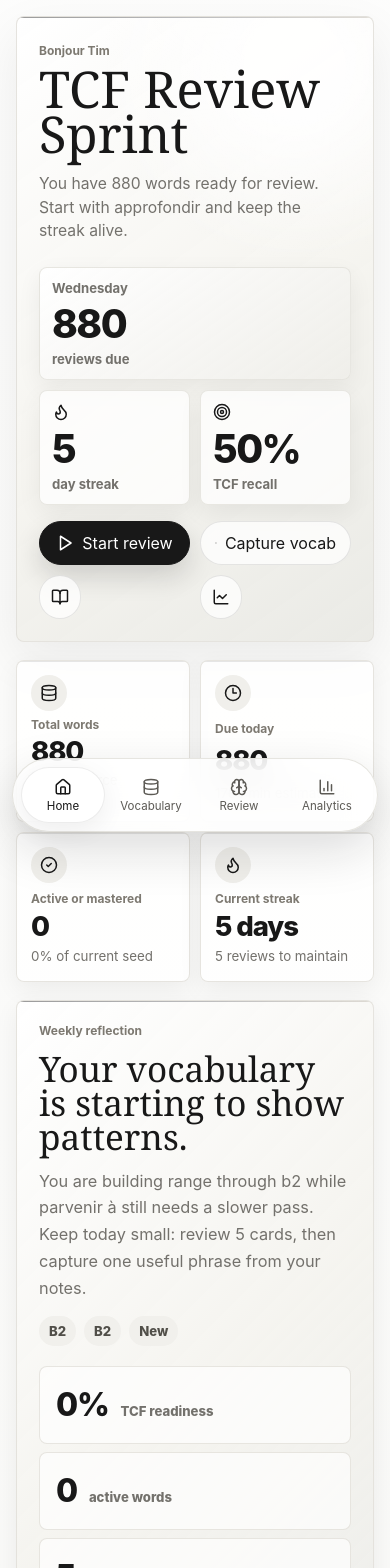
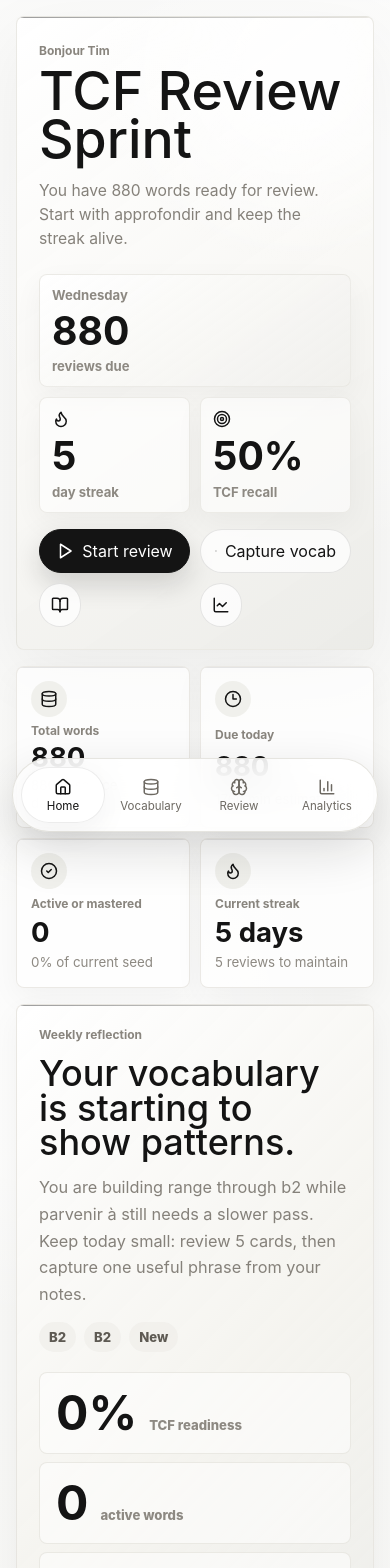
Before and after one commit to timilehinlawal/french-vocab, a React (Vite) app: page / in a window 390 px wide. Shown: the top 1568 px of the page. Built offline with nearby package versions, Linux system fonts and the light colour scheme.

Commit message:
Refine soft mobile visual style

```diff
--- a/src/styles.css
+++ b/src/styles.css
@@ -2,24 +2,24 @@
   color-scheme: light;
   font-family:
     var(--font-ui);
-  background: #f4f4f1;
-  color: #181818;
+  background: #f1f1ee;
+  color: #141414;
   --font-ui:
     "Avenir Next", Avenir, "Nunito Sans", "Inter", ui-sans-serif, system-ui,
     -apple-system, BlinkMacSystemFont, "Segoe UI", sans-serif;
   --font-display:
-    "Fraunces", "Instrument Serif", "New York", "Iowan Old Style", Georgia,
-    "Times New Roman", serif;
+    "Avenir Next", Avenir, "Nunito Sans", "Inter", ui-sans-serif, system-ui,
+    -apple-system, BlinkMacSystemFont, "Segoe UI", sans-serif;
   --font-mono: "SF Mono", "SFMono-Regular", ui-monospace, Menlo, monospace;
-  --ink: #181818;
-  --muted: #73716c;
-  --line: #e2e0da;
+  --ink: #141414;
+  --muted: #8d8982;
+  --line: #e4e2dc;
   --surface: #ffffff;
-  --surface-soft: #f8f7f3;
-  --surface-raised: rgba(255, 255, 255, 0.82);
-  --primary: #181818;
-  --primary-soft: #efeee9;
-  --primary-ink: #181818;
+  --surface-soft: #f7f6f2;
+  --surface-raised: rgba(255, 255, 255, 0.7);
+  --primary: #141414;
+  --primary-soft: #eeede8;
+  --primary-ink: #141414;
   --blush: #f2e7ea;
   --blush-ink: #6d3445;
   --blue: #e8edf1;
@@ -27,11 +27,11 @@
   --lavender: #eeece7;
   --graphite-soft: #ecebea;
   --graphite-ink: #4b4a47;
-  --accent-gradient: linear-gradient(135deg, #111111 0%, #5f6066 48%, #b7b0a4 100%);
-  --accent-gradient-soft: linear-gradient(135deg, rgba(255, 255, 255, 0.82) 0%, rgba(236, 235, 229, 0.84) 48%, rgba(214, 216, 216, 0.7) 100%);
-  --accent-gradient-field: linear-gradient(145deg, rgba(255, 255, 255, 0.98) 0%, rgba(245, 244, 239, 0.94) 54%, rgba(232, 232, 227, 0.9) 100%);
-  --shadow-soft: 0 18px 50px rgba(24, 24, 24, 0.07);
-  --shadow-tight: 0 8px 24px rgba(24, 24, 24, 0.06);
+  --accent-gradient: linear-gradient(135deg, #151515 0%, #73736f 52%, #c9c5bb 100%);
+  --accent-gradient-soft: linear-gradient(135deg, rgba(255, 255, 255, 0.74) 0%, rgba(238, 237, 232, 0.8) 52%, rgba(213, 214, 210, 0.68) 100%);
+  --accent-gradient-field: linear-gradient(145deg, rgba(255, 255, 255, 0.74) 0%, rgba(246, 245, 241, 0.7) 54%, rgba(228, 228, 223, 0.72) 100%);
+  --shadow-soft: 0 22px 70px rgba(20, 20, 20, 0.055);
+  --shadow-tight: 0 10px 30px rgba(20, 20, 20, 0.045);
   font-synthesis: none;
   text-rendering: optimizeLegibility;
   -webkit-font-smoothing: antialiased;
@@ -46,8 +46,10 @@
   min-width: 320px;
   min-height: 100vh;
   background:
-    linear-gradient(180deg, rgba(255, 255, 255, 0.78), rgba(244, 244, 241, 0.98)),
-    #f4f4f1;
+    radial-gradient(circle at 72% 7%, rgba(255, 255, 255, 0.86) 0 9rem, transparent 19rem),
+    radial-gradient(circle at 12% 28%, rgba(255, 255, 255, 0.58) 0 8rem, transparent 18rem),
+    linear-gradient(180deg, rgba(255, 255, 255, 0.68), rgba(241, 241, 238, 0.98)),
+    #f1f1ee;
 }
 
 button,
@@ -68,7 +70,7 @@
 input:focus-visible,
 select:focus-visible,
 [role="button"]:focus-visible {
-  outline: 3px solid rgba(87, 71, 183, 0.28);
+  outline: 3px solid rgba(20, 20, 20, 0.16);
   outline-offset: 3px;
 }
 
@@ -90,8 +92,8 @@
   height: 100vh;
   padding: 24px 18px;
   border-right: 1px solid rgba(226, 224, 218, 0.72);
-  background: rgba(250, 249, 245, 0.82);
-  backdrop-filter: blur(22px);
+  background: rgba(247, 247, 244, 0.74);
+  backdrop-filter: blur(26px) saturate(1.08);
 }
 
 .brand {
@@ -107,7 +109,7 @@
   width: 42px;
   height: 42px;
   border-radius: 999px;
-  background: #181818;
+  background: #141414;
   color: #ffffff;
   font-weight: 800;
 }
@@ -120,8 +122,8 @@
 .brand strong {
   font-family: var(--font-ui);
   font-size: 1.25rem;
-  font-weight: 800;
-  letter-spacing: -0.02em;
+  font-weight: 720;
+  letter-spacing: 0;
 }
 
 .brand span,
@@ -164,14 +166,14 @@
   width: 100%;
   padding: 11px 12px;
   background: transparent;
-  color: #5c5a55;
+  color: #6d6962;
 }
 
 .nav-button:hover,
 .nav-button.active {
-  background: #ffffff;
+  background: rgba(255, 255, 255, 0.82);
   border-color: rgba(24, 24, 24, 0.08);
-  color: #181818;
+  color: #141414;
   box-shadow: var(--shadow-tight);
 }
 
@@ -180,9 +182,9 @@
   gap: 3px;
   margin-top: 28px;
   padding: 14px;
-  border: 1px solid var(--line);
-  border-radius: 8px;
-  background: rgba(255, 255, 255, 0.66);
+  border: 1px solid rgba(228, 226, 220, 0.82);
+  border-radius: 8px;
+  background: rgba(255, 255, 255, 0.54);
 }
 
 .main {
@@ -191,7 +193,7 @@
 
 .view-stack {
   display: grid;
-  gap: 18px;
+  gap: 16px;
   max-width: 1160px;
 }
 
@@ -202,12 +204,12 @@
   grid-template-columns: minmax(0, 1fr) minmax(280px, 360px);
   align-items: end;
   gap: clamp(24px, 5vw, 56px);
-  min-height: 390px;
+  min-height: 360px;
   padding: clamp(26px, 5vw, 54px);
-  border: 1px solid rgba(226, 224, 218, 0.88);
+  border: 1px solid rgba(228, 226, 220, 0.72);
   border-radius: 8px;
   background:
-    radial-gradient(circle at 78% 8%, rgba(255, 255, 255, 0.9) 0 8%, transparent 30%),
+    radial-gradient(circle at 78% 8%, rgba(255, 255, 255, 0.82) 0 8%, transparent 30%),
     var(--accent-gradient-field),
     var(--surface);
   box-shadow: var(--shadow-soft);
@@ -228,10 +230,10 @@
 .review-card h1,
 .empty-state h1 {
   font-family: var(--font-display);
-  font-weight: 500;
+  font-weight: 520;
   margin: 8px 0 16px;
-  font-size: clamp(3.2rem, 7vw, 6.8rem);
-  line-height: 0.88;
+  font-size: 5.85rem;
+  line-height: 0.9;
   letter-spacing: 0;
 }
 
@@ -242,9 +244,9 @@
 .hero-band p {
   max-width: 650px;
   margin: 0;
-  color: var(--muted);
-  font-size: 1.05rem;
-  line-height: 1.6;
+  color: #85817a;
+  font-size: 1.02rem;
+  line-height: 1.56;
 }
 
 .hero-side {
@@ -264,9 +266,9 @@
   gap: 10px;
   min-height: 132px;
   padding: 16px;
-  border: 1px solid rgba(226, 224, 218, 0.78);
-  border-radius: 8px;
-  background: rgba(255, 255, 255, 0.72);
+  border: 1px solid rgba(228, 226, 220, 0.66);
+  border-radius: 8px;
+  background: rgba(255, 255, 255, 0.56);
   box-shadow: var(--shadow-tight);
 }
 
@@ -274,12 +276,12 @@
   grid-column: 1 / -1;
   min-height: 150px;
   background:
-    linear-gradient(145deg, rgba(255, 255, 255, 0.88), rgba(235, 234, 228, 0.78)),
-    rgba(255, 255, 255, 0.8);
+    linear-gradient(145deg, rgba(255, 255, 255, 0.72), rgba(234, 233, 228, 0.62)),
+    rgba(255, 255, 255, 0.64);
 }
 
 .hero-mini-card svg {
-  color: #181818;
+  color: #141414;
 }
 
 .hero-mini-card span,
@@ -292,10 +294,10 @@
 .hero-mini-card strong {
   display: block;
   font-family: var(--font-ui);
-  font-size: clamp(2.4rem, 5vw, 4.7rem);
-  font-weight: 800;
+  font-size: 3.8rem;
+  font-weight: 720;
   line-height: 0.9;
-  letter-spacing: -0.04em;
+  letter-spacing: 0;
 }
 
 .hero-actions {
@@ -307,8 +309,8 @@
 
 .primary-action {
   padding: 0 16px;
-  border-color: #181818;
-  background: #181818;
+  border-color: #141414;
+  background: #141414;
   color: #ffffff;
   box-shadow: 0 12px 26px rgba(24, 24, 24, 0.16);
 }
@@ -357,7 +359,7 @@
   .empty-state,
   .reflection-card,
   .notes-panel {
-  border: 1px solid rgba(226, 224, 218, 0.86);
+  border: 1px solid rgba(228, 226, 220, 0.74);
   border-radius: 8px;
   background: var(--surface-raised);
   box-shadow: var(--shadow-tight);
@@ -368,7 +370,7 @@
   overflow: hidden;
   display: grid;
   gap: 8px;
-  padding: 18px;
+  padding: 16px;
   min-width: 0;
 }
 
@@ -376,7 +378,7 @@
   position: absolute;
   inset: 0 0 auto;
   height: 1px;
-  background: #181818;
+  background: #141414;
   content: "";
   opacity: 0.1;
 }
@@ -387,8 +389,8 @@
   width: 36px;
   height: 36px;
   border-radius: 999px;
-  background: #f0efeb;
-  color: #181818;
+  background: rgba(238, 237, 232, 0.78);
+  color: #141414;
 }
 
 .metric-icon svg {
@@ -398,7 +400,7 @@
 
 .metric-card span,
 .eyebrow {
-  color: #7d7971;
+  color: #89857e;
   font-size: 0.75rem;
   font-weight: 650;
   letter-spacing: 0;
@@ -407,10 +409,10 @@
 
 .metric-card strong {
   font-family: var(--font-ui);
-  font-weight: 800;
-  font-size: 2.2rem;
+  font-weight: 720;
+  font-size: 2.05rem;
   line-height: 1;
-  letter-spacing: -0.04em;
+  letter-spacing: 0;
 }
 
 .reflection-card {
@@ -436,10 +438,10 @@
 
 .reflection-copy h2 {
   font-family: var(--font-display);
-  font-weight: 500;
+  font-weight: 520;
   max-width: 760px;
   margin: 0;
-  font-size: clamp(2.25rem, 4vw, 4.25rem);
+  font-size: 3.55rem;
   line-height: 0.96;
   letter-spacing: 0;
 }
@@ -447,7 +449,7 @@
 .reflection-copy p {
   max-width: 760px;
   margin: 0;
-  color: var(--muted);
+  color: #85817a;
   font-size: 1.02rem;
   line-height: 1.65;
 }
@@ -465,8 +467,8 @@
   min-height: 30px;
   padding: 0 10px;
   border-radius: 999px;
-  background: #f1f0ec;
-  color: #514f49;
+  background: rgba(240, 239, 234, 0.72);
+  color: #5e5a53;
   font-size: 0.82rem;
   font-weight: 800;
 }
@@ -485,17 +487,17 @@
   align-content: space-between;
   min-height: 118px;
   padding: 16px;
-  border: 1px solid rgba(226, 224, 218, 0.82);
-  border-radius: 8px;
-  background: rgba(255, 255, 255, 0.66);
+  border: 1px solid rgba(228, 226, 220, 0.72);
+  border-radius: 8px;
+  background: rgba(255, 255, 255, 0.5);
 }
 
 .reflection-orbit strong {
   font-family: var(--font-ui);
-  font-weight: 800;
-  font-size: clamp(2rem, 4vw, 3.2rem);
+  font-weight: 720;
+  font-size: 3rem;
   line-height: 1;
-  letter-spacing: -0.04em;
+  letter-spacing: 0;
   overflow-wrap: anywhere;
 }
 
@@ -513,7 +515,7 @@
   gap: 18px;
   padding: 18px;
   background:
-    linear-gradient(135deg, rgba(255, 255, 255, 0.78), rgba(241, 240, 236, 0.72)),
+    linear-gradient(135deg, rgba(255, 255, 255, 0.62), rgba(240, 239, 234, 0.64)),
     var(--surface);
 }
 
@@ -528,7 +530,7 @@
 .notes-panel li {
   position: relative;
   padding-left: 18px;
-  color: #3d414b;
+  color: #4a4843;
   line-height: 1.45;
 }
 
@@ -540,7 +542,7 @@
   height: 8px;
   margin-top: 0.55em;
   border-radius: 999px;
-  background: #181818;
+  background: #141414;
 }
 
 .two-column {
@@ -550,7 +552,7 @@
 }
 
 .panel {
-  padding: 18px;
+  padding: 16px;
 }
 
 .panel-header,
@@ -573,13 +575,19 @@
 }
 
 .panel-header h2 {
+  font-size: 1.08rem;
+  font-weight: 720;
+  letter-spacing: 0;
+}
+
+.panel-header h2 {
   margin-top: 4px;
 }
 
 .panel-header button {
   padding: 6px 0;
   background: transparent;
-  color: #181818;
+  color: #141414;
 }
 
 .status-bars,
@@ -613,7 +621,7 @@
 .bar-track div {
   height: 100%;
   border-radius: inherit;
-  background: #181818;
+  background: #141414;
 }
 
 .word-row {
@@ -632,8 +640,8 @@
   min-height: 26px;
   padding: 0 10px;
   border-radius: 999px;
-  background: #f0efeb;
-  color: #343330;
+  background: rgba(240, 239, 234, 0.78);
+  color: #3e3b36;
   font-size: 0.78rem;
   font-weight: 700;
   white-space: nowrap;
@@ -656,7 +664,7 @@
 
 .pill.success {
   background: var(--primary-soft);
-  color: #181818;
+  color: #141414;
 }
 
 .plan-list {
@@ -673,7 +681,7 @@
   padding: 12px;
   border: 1px solid rgba(226, 224, 218, 0.82);
   border-radius: 8px;
-  background: rgba(255, 255, 255, 0.62);
+  background: rgba(255, 255, 255, 0.5);
 }
 
 .plan-step.done {
@@ -686,8 +694,8 @@
   width: 34px;
   height: 34px;
   border-radius: 8px;
-  background: #f0efeb;
-  color: #181818;
+  background: rgba(240, 239, 234, 0.78);
+  color: #141414;
 }
 
 .plan-step strong,
@@ -714,7 +722,7 @@
 }
 
 .section-heading h1 {
-  font-size: clamp(2.4rem, 4.6vw, 4.2rem);
+  font-size: 3.35rem;
 }
 
 .toolbar {
@@ -744,9 +752,9 @@
   gap: 10px;
   min-height: 46px;
   padding: 0 14px;
-  border: 1px solid rgba(226, 224, 218, 0.9);
+  border: 1px solid rgba(228, 226, 220, 0.76);
   border-radius: 999px;
-  background: rgba(255, 255, 255, 0.76);
+  background: rgba(255, 255, 255, 0.58);
 }
 
 .search-box {
@@ -766,8 +774,9 @@
 
 .vocab-card {
   display: grid;
-  gap: 16px;
-  padding: 18px 20px;
+  gap: 14px;
+  padding: 18px;
+  background: rgba(255, 255, 255, 0.78);
 }
 
 .vocab-body {
@@ -777,15 +786,16 @@
 }
 
 .vocab-meta {
-  color: #8a867e;
+  color: #aaa69e;
   font-size: 0.74rem;
   font-weight: 760;
 }
 
 .vocab-definition {
-  color: #4d4b46;
-  font-size: 1.02rem;
-  font-weight: 720;
+  color: #aaa69e;
+  font-size: 1.18rem;
+  font-weight: 520;
+  letter-spacing: 0;
 }
 
 .add-word-panel {
@@ -817,10 +827,10 @@
   min-height: 42px;
   width: 100%;
   padding: 0 10px;
-  border: 1px solid rgba(226, 224, 218, 0.9);
+  border: 1px solid rgba(228, 226, 220, 0.76);
   border-radius: 8px;
   outline: 0;
-  background: rgba(255, 255, 255, 0.72);
+  background: rgba(255, 255, 255, 0.58);
   color: var(--ink);
 }
 
@@ -863,12 +873,12 @@
 
 .check.done {
   background: var(--primary-soft);
-  color: #181818;
+  color: #141414;
 }
 
 .confirmation-strip {
   background: var(--primary-soft);
-  color: #181818;
+  color: #141414;
 }
 
 .form-error {
@@ -885,10 +895,11 @@
 
 .vocab-card h3 {
   font-family: var(--font-display);
-  font-weight: 500;
+  font-weight: 620;
   margin-top: 2px;
-  font-size: clamp(1.55rem, 3vw, 2.35rem);
-  line-height: 1.02;
+  font-size: 2.25rem;
+  line-height: 1;
+  letter-spacing: 0;
   overflow-wrap: anywhere;
 }
 
@@ -906,7 +917,7 @@
   gap: 10px;
   min-width: 0;
   padding-top: 14px;
-  border-top: 1px solid var(--lavender);
+  border-top: 1px solid rgba(238, 237, 232, 0.88);
 }
 
 .learning-tools.compact {
@@ -923,9 +934,9 @@
 
 .tool-card {
   padding: 12px;
-  border: 1px solid rgba(226, 224, 218, 0.8);
-  border-radius: 8px;
-  background: rgba(255, 255, 255, 0.56);
+  border: 1px solid rgba(228, 226, 220, 0.62);
+  border-radius: 8px;
+  background: rgba(247, 247, 244, 0.62);
 }
 
 .tool-label {
@@ -933,7 +944,7 @@
   flex: 0 0 92px;
   gap: 2px;
   padding-top: 1px;
-  color: #5e5b55;
+  color: #4a4741;
   font-size: 0.74rem;
   font-weight: 800;
 }
@@ -944,7 +955,7 @@
 }
 
 .tool-label small {
-  color: #918d85;
+  color: #aaa69e;
   font-size: 0.68rem;
   font-weight: 700;
 }
@@ -980,14 +991,14 @@
 }
 
 .ladder-chip {
-  background: #efeee9;
-  color: #181818;
+  background: rgba(238, 237, 232, 0.82);
+  color: #141414;
 }
 
 .family-chip {
-  background: #f7f6f1;
-  color: #4b4a47;
-  border: 1px solid rgba(226, 224, 218, 0.86);
+  background: rgba(255, 255, 255, 0.58);
+  color: #5b5751;
+  border: 1px solid rgba(228, 226, 220, 0.76);
 }
 
 .pattern-chip {
@@ -1050,12 +1061,12 @@
 .review-stage {
   overflow: hidden;
   padding: 18px;
-  border: 1px solid rgba(226, 224, 218, 0.86);
+  border: 1px solid rgba(228, 226, 220, 0.72);
   border-radius: 8px;
   background:
-    radial-gradient(circle at 14% 12%, rgba(255, 255, 255, 0.84) 0 12%, transparent 32%),
-    linear-gradient(145deg, rgba(249, 248, 244, 0.96), rgba(230, 230, 226, 0.9));
-  box-shadow: 0 24px 80px rgba(24, 24, 24, 0.1);
+    radial-gradient(circle at 14% 12%, rgba(255, 255, 255, 0.72) 0 12%, transparent 32%),
+    linear-gradient(145deg, rgba(247, 247, 244, 0.9), rgba(228, 228, 223, 0.78));
+  box-shadow: 0 24px 80px rgba(20, 20, 20, 0.075);
 }
 
 .session-header {
@@ -1068,8 +1079,8 @@
   padding: 12px 14px;
   border: 1px solid rgba(255, 255, 255, 0.76);
   border-radius: 8px;
-  background: rgba(255, 255, 255, 0.64);
-  backdrop-filter: blur(18px);
+  background: rgba(255, 255, 255, 0.54);
+  backdrop-filter: blur(20px) saturate(1.05);
   box-shadow: var(--shadow-tight);
 }
 
@@ -1100,7 +1111,7 @@
 .review-card h1 {
   font-family: var(--font-display);
   font-weight: 500;
-  font-size: clamp(3rem, 10vw, 7rem);
+  font-size: 6rem;
 }
 
 .flashcard-scene {
@@ -1125,11 +1136,12 @@
 .review-copy h1 {
   max-width: 520px;
   margin: 0;
-  color: rgba(24, 24, 24, 0.92);
+  color: rgba(20, 20, 20, 0.9);
   font-family: var(--font-display);
-  font-size: clamp(2.7rem, 6vw, 6.1rem);
-  font-weight: 500;
+  font-size: 4.9rem;
+  font-weight: 520;
   line-height: 0.96;
+  letter-spacing: 0;
   text-wrap: balance;
 }
 
@@ -1151,7 +1163,7 @@
   left: 24px;
   right: 24px;
   height: 86px;
-  border: 1px solid rgba(226, 224, 218, 0.7);
+  border: 1px solid rgba(228, 226, 220, 0.64);
   border-radius: 8px;
   box-shadow: 0 18px 44px rgba(24, 24, 24, 0.08);
   content: "";
@@ -1202,9 +1214,9 @@
   border: 1px solid rgba(255, 255, 255, 0.84);
   border-radius: 8px;
   background:
-    linear-gradient(180deg, rgba(255, 255, 252, 0.98), rgba(247, 246, 241, 0.95)),
+    linear-gradient(180deg, rgba(255, 255, 252, 0.94), rgba(247, 246, 241, 0.88)),
     #fffefa;
-  box-shadow: 0 26px 70px rgba(24, 24, 24, 0.16);
+  box-shadow: 0 26px 70px rgba(20, 20, 20, 0.12);
   text-align: left;
   backface-visibility: hidden;
   transform-style: preserve-3d;
@@ -1215,7 +1227,7 @@
 
 .flip-back {
   background:
-    linear-gradient(145deg, rgba(255, 255, 252, 0.98), rgba(238, 237, 232, 0.92)),
+    linear-gradient(145deg, rgba(255, 255, 252, 0.94), rgba(238, 237, 232, 0.86)),
     #fbfaf6;
   transform: rotateY(180deg);
   opacity: 0;
@@ -1273,23 +1285,24 @@
 .card-word {
   display: block;
   font-family: var(--font-display);
-  font-size: clamp(3.2rem, 9vw, 7rem);
-  font-weight: 500;
+  font-size: 5.8rem;
+  font-weight: 520;
   line-height: 0.92;
-  color: #181818;
+  color: #141414;
+  letter-spacing: 0;
 }
 
 .answer-word {
   font-family: var(--font-ui);
-  font-size: clamp(2.1rem, 5.6vw, 4.7rem);
-  font-weight: 800;
+  font-size: 4.1rem;
+  font-weight: 720;
   line-height: 1.02;
 }
 
 .card-example {
   display: block;
   max-width: 640px;
-  color: rgba(24, 24, 24, 0.66);
+  color: rgba(20, 20, 20, 0.58);
   font-size: 1.05rem;
   line-height: 1.6;
 }
@@ -1303,7 +1316,7 @@
   border-radius: 999px;
   border: 1px solid rgba(31, 27, 42, 0.08);
   background: rgba(255, 255, 255, 0.64);
-  color: #343330;
+  color: #45423c;
   font-size: 0.82rem;
   font-weight: 800;
 }
@@ -1348,8 +1361,8 @@
   border: 1px solid rgba(24, 24, 24, 0.08);
   border-radius: 8px;
   background: rgba(255, 255, 255, 0.78);
-  color: #181818;
-  box-shadow: 0 10px 22px rgba(24, 24, 24, 0.06);
+  color: #141414;
+  box-shadow: 0 10px 22px rgba(20, 20, 20, 0.045);
 }
 
 .rating-button.again {
@@ -1405,10 +1418,10 @@
   gap: 24px;
   min-height: 278px;
   padding: 28px;
-  border: 1px solid rgba(226, 224, 218, 0.86);
+  border: 1px solid rgba(228, 226, 220, 0.74);
   border-radius: 8px;
   background:
-    linear-gradient(135deg, rgba(255, 255, 255, 0.96) 0%, rgba(244, 243, 238, 0.92) 54%, rgba(232, 232, 227, 0.86) 100%),
+    linear-gradient(135deg, rgba(255, 255, 255, 0.74) 0%, rgba(244, 243, 238, 0.72) 54%, rgba(232, 232, 227, 0.68) 100%),
     var(--surface);
   box-shadow: var(--shadow-tight);
 }
@@ -1426,9 +1439,10 @@
   max-width: 660px;
   margin: 8px 0 12px;
   font-family: var(--font-display);
-  font-size: clamp(2.2rem, 5vw, 4.4rem);
-  font-weight: 500;
+  font-size: 3.6rem;
+  font-weight: 520;
   line-height: 0.98;
+  letter-spacing: 0;
   overflow-wrap: anywhere;
 }
 
@@ -1454,10 +1468,10 @@
 
 .readiness-score strong {
   font-family: var(--font-ui);
-  font-size: clamp(3rem, 7vw, 5.4rem);
-  font-weight: 800;
+  font-size: 4.8rem;
+  font-weight: 720;
   line-height: 0.9;
-  letter-spacing: -0.05em;
+  letter-spacing: 0;
 }
 
 .readiness-score span,
@@ -1475,16 +1489,16 @@
   display: grid;
   gap: 5px;
   padding: 14px;
-  border: 1px solid rgba(226, 224, 218, 0.86);
-  border-radius: 8px;
-  background: rgba(255, 255, 255, 0.58);
+  border: 1px solid rgba(228, 226, 220, 0.7);
+  border-radius: 8px;
+  background: rgba(255, 255, 255, 0.5);
 }
 
 .coverage-note strong {
   font-family: var(--font-ui);
   font-size: 1.35rem;
-  font-weight: 800;
-  letter-spacing: -0.02em;
+  font-weight: 720;
+  letter-spacing: 0;
 }
 
 .coverage-note p {
@@ -1505,7 +1519,7 @@
 
 .streak-card strong {
   font-family: var(--font-ui);
-  font-weight: 800;
+  font-weight: 720;
   display: block;
   margin-top: 4px;
   font-size: 1.5rem;
@@ -1516,7 +1530,7 @@
   place-items: center;
   min-width: 96px;
   border-left: 1px solid var(--line);
-  color: #181818;
+  color: #141414;
 }
 
 .bar-column {
@@ -1533,7 +1547,7 @@
   width: 100%;
   min-height: 8px;
   border-radius: 6px 6px 2px 2px;
-  background: #181818;
+  background: #141414;
 }
 
 .empty-state {
@@ -1623,7 +1637,7 @@
   }
 
   .review-copy h1 {
-    font-size: clamp(2.6rem, 8vw, 4.8rem);
+    font-size: 4.2rem;
   }
 
   .deck-shell {
@@ -1702,7 +1716,7 @@
   }
 
   .hero-band h1 {
-    font-size: clamp(2.75rem, 13vw, 4.3rem);
+    font-size: 3.35rem;
   }
 
   .hero-band p {
@@ -1724,7 +1738,7 @@
   }
 
   .hero-mini-card strong {
-    font-size: clamp(2rem, 10vw, 3.2rem);
+    font-size: 2.45rem;
   }
 
   .two-column,
@@ -1748,7 +1762,7 @@
   }
 
   .readiness-card h2 {
-    font-size: clamp(2rem, 9vw, 3.25rem);
+    font-size: 2.5rem;
   }
 
   .readiness-score {
@@ -1803,7 +1817,7 @@
   }
 
   .review-copy h1 {
-    font-size: clamp(1.8rem, 8vw, 2.45rem);
+    font-size: 2.15rem;
     line-height: 1;
   }
 
@@ -1834,11 +1848,11 @@
   }
 
   .card-word {
-    font-size: clamp(2.25rem, 12vw, 3.7rem);
+    font-size: 3rem;
   }
 
   .answer-word {
-    font-size: clamp(1.55rem, 9vw, 2.8rem);
+    font-size: 2.3rem;
   }
 
   .rating-grid {
@@ -1874,7 +1888,7 @@
   }
 
   .reflection-copy h2 {
-    font-size: clamp(1.8rem, 9vw, 2.6rem);
+    font-size: 2.25rem;
   }
 
   .reflection-orbit {
```
Also changed, not shown: french-vocabulary-trainer.html (+1 -1 lines), 1 other file (tests, documents, lock files or other folders).
